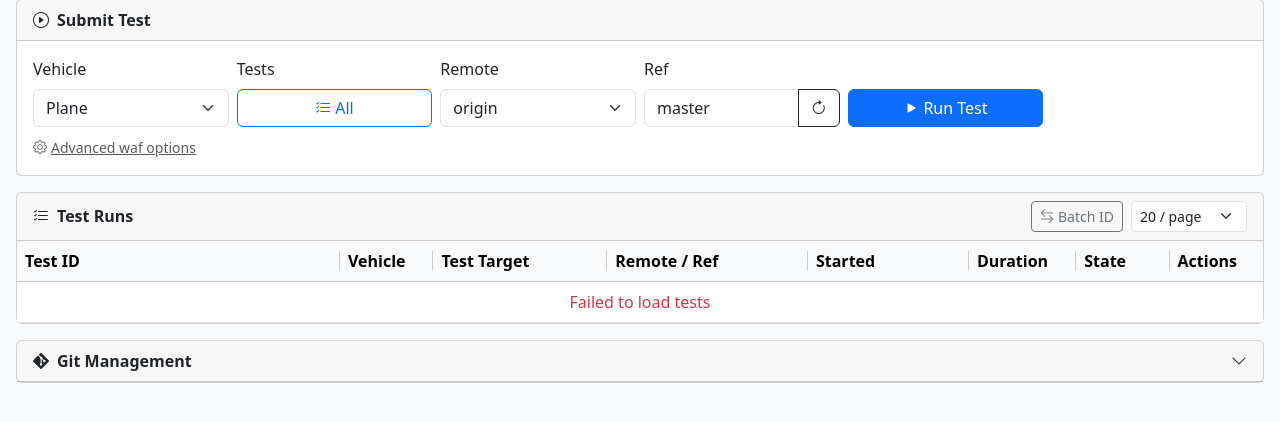
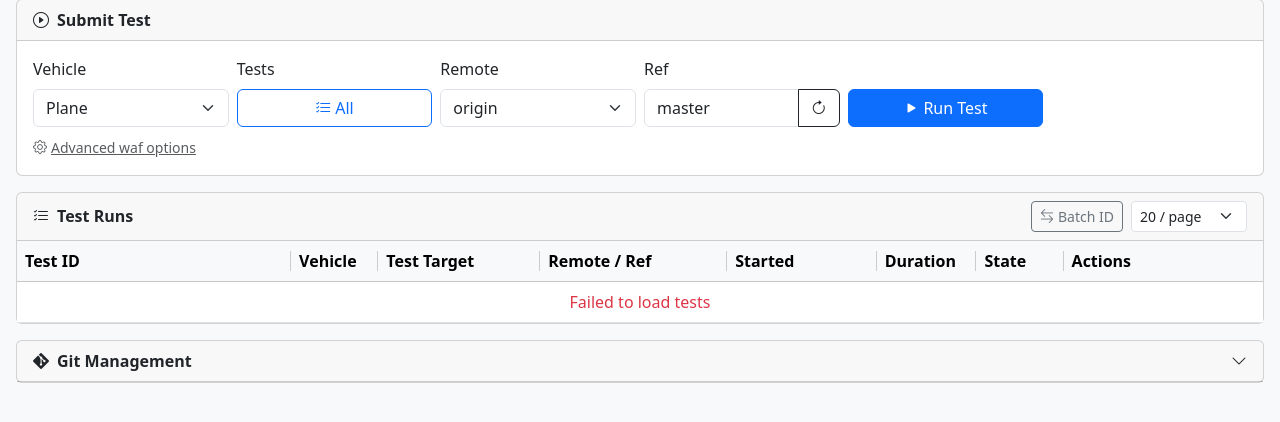
Before and after one commit to jack7169/ardupilot-unraid, a Python web app: template docker/admin/templates/autotest.html in a window 1280 px wide. Shown: the part 193-615 px from the top of the page. Run offline with Jinja, Linux system fonts and the light colour scheme; the template is opened without the code that fills it, so the values that code supplies are empty; some libraries are stand-ins or nearby versions.

Commit message:
Fix column resize snap: use colgroup for widths instead of th styles
Widths defined on <col> elements in a <colgroup> are resolved by the
browser before paint with table-layout:fixed, eliminating any mismatch
between percentage and pixel values. Drag now modifies <col> widths
directly, so there is no snap on first interaction.

Co-Authored-By: Claude Opus 4.6 (1M context) <noreply@anthropic.com>

```diff
--- a/docker/admin/templates/autotest.html
+++ b/docker/admin/templates/autotest.html
@@ -19,19 +19,17 @@
         .status-busy { color: #0d6efd; }
 
         /* Resizable table columns */
-        #tests-table { table-layout: fixed; width: 100%; }
+        #tests-table { table-layout: fixed; width: 100%; border-collapse: collapse; }
         #tests-table th, #tests-table td {
             overflow: hidden;
             text-overflow: ellipsis;
             white-space: nowrap;
+            box-sizing: border-box;
+            padding: 0.5rem;
         }
         #tests-table th {
             position: relative;
             user-select: none;
-            box-sizing: border-box;
-        }
-        #tests-table td {
-            box-sizing: border-box;
         }
         .col-resize-handle {
             position: absolute;
@@ -183,16 +181,26 @@
             <div class="card-body p-0">
                 <div class="table-responsive">
                     <table class="table table-hover mb-0" id="tests-table">
+                        <colgroup>
+                            <col style="width:22%">
+                            <col style="width:7%">
+                            <col style="width:13%">
+                            <col style="width:15%">
+                            <col style="width:12%">
+                            <col style="width:8%">
+                            <col style="width:7%">
+                            <col style="width:16%">
+                        </colgroup>
                         <thead class="table-light">
                             <tr>
-                                <th style="width:22%">Test ID</th>
-                                <th style="width:7%">Vehicle</th>
-                                <th style="width:13%">Test Target</th>
-                                <th style="width:15%" id="groupColHeader">Remote / Ref</th>
-                                <th style="width:12%">Started</th>
-                                <th style="width:8%">Duration</th>
-                                <th style="width:7%">State</th>
-                                <th style="width:7%">Actions</th>
+                                <th>Test ID</th>
+                                <th>Vehicle</th>
+                                <th>Test Target</th>
+                                <th id="groupColHeader">Remote / Ref</th>
+                                <th>Started</th>
+                                <th>Duration</th>
+                                <th>State</th>
+                                <th>Actions</th>
                             </tr>
                         </thead>
                         <tbody id="tests-body">
@@ -885,34 +893,31 @@
         // --- Resizable columns ---
         (function() {
             const table = document.getElementById('tests-table');
-            const cols = table.querySelectorAll('thead th');
+            const headers = table.querySelectorAll('thead th');
+            const colEls = table.querySelectorAll('colgroup col');
 
-            // Convert percentage widths to pixels immediately so first drag doesn't snap
-            cols.forEach(th => { th.style.width = th.offsetWidth + 'px'; });
-
-            cols.forEach((th, i) => {
-                if (i === cols.length - 1) return; // skip last column
+            headers.forEach((th, i) => {
+                if (i === headers.length - 1) return; // skip last column
                 const handle = document.createElement('div');
                 handle.className = 'col-resize-handle';
                 th.appendChild(handle);
 
-                let startX, startW, nextStartW, nextTh;
+                let startX, startW, nextStartW;
 
                 handle.addEventListener('mousedown', (e) => {
                     e.preventDefault();
                     e.stopPropagation();
                     startX = e.pageX;
-                    startW = th.offsetWidth;
-                    nextTh = cols[i + 1];
-                    nextStartW = nextTh.offsetWidth;
+                    startW = headers[i].getBoundingClientRect().width;
+                    nextStartW = headers[i + 1].getBoundingClientRect().width;
                     handle.classList.add('active');
 
                     function onMouseMove(e) {
                         const dx = e.pageX - startX;
                         const newW = Math.max(40, startW + dx);
                         const newNextW = Math.max(40, nextStartW - dx);
-                        th.style.width = newW + 'px';
-                        nextTh.style.width = newNextW + 'px';
+                        colEls[i].style.width = newW + 'px';
+                        colEls[i + 1].style.width = newNextW + 'px';
                     }
 
                     function onMouseUp() {
```
